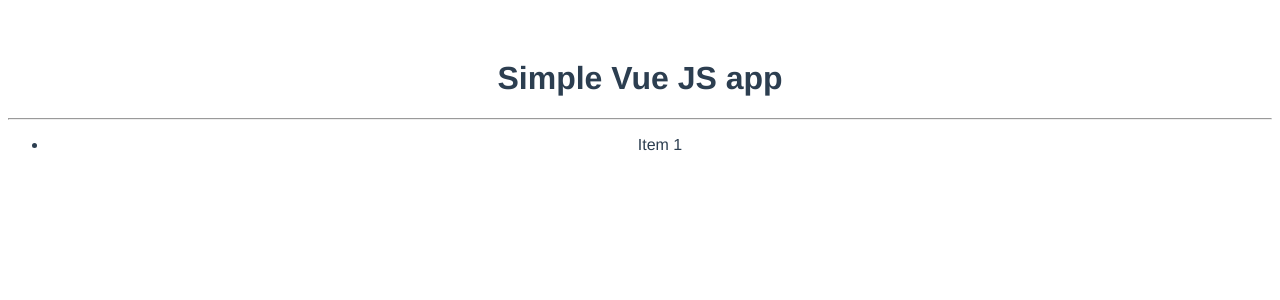
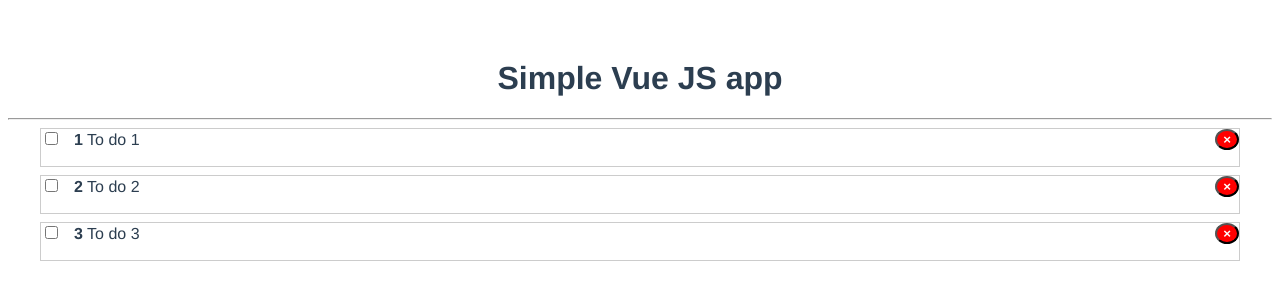
Before and after one commit to dennned/vue-js-simple-app, a Vue app: page /todos in a window 1280 px wide. Shown: the top 300 px of the page. Built offline with nearby package versions, Linux system fonts and the light colour scheme.

Commit message:
2nd component

```diff
--- a/src/App.vue
+++ b/src/App.vue
@@ -2,7 +2,9 @@
   <div id="app">
     <h1>Simple Vue JS app</h1>
     <hr/>
-    <TodoList/>
+    <TodoList
+      v-bind:todos="todos"
+    />
   </div>
 </template>
 
@@ -10,6 +12,15 @@
 import TodoList from '@/components/TodoList'
 export default {
   name: "App",
+  data(){
+    return {
+      todos: [
+        {id:1, title:'To do 1', completed: false},
+        {id:2, title:'To do 2', completed: false},
+        {id:3, title:'To do 3', completed: false}
+      ]
+    }
+  },
   components: {
     TodoList
   }
--- a/src/components/TodoItem.vue
+++ b/src/components/TodoItem.vue
@@ -1,3 +1,43 @@
 <template>
-    <li>Item 1</li>
+    <li>
+        <span v-bind:class="{done: todo.completed}">
+            <input type="checkbox" />
+            <strong>{{todo.id}}</strong>
+            {{todo.title}}
+        </span>
+        <button class="btn">&times;</button>
+    </li>
 </template>
+
+<script>
+    export default {
+        props: {
+            todo: {
+                type:Object,
+                required: true
+            }
+        }
+    }
+</script>
+
+<style scoped>
+    li {
+        border :1px solid #ccc;
+        display: flex;
+        justify-content: space-between;
+        margin: .5rem 2rem;
+        padding: 0 0 1rem 0;
+    }
+    .btn {
+        background: red;
+        color: #fff;
+        border-radius: 50%;
+        font-weight: bold;
+    }
+    input {
+        margin-right:1rem;
+    }
+    .done {
+        text-decoration: line-through;
+    }
+</style>
--- a/src/components/TodoList.vue
+++ b/src/components/TodoList.vue
@@ -1,7 +1,11 @@
 <template>
     <div>
         <ul>
-            <TodoItem/>
+            <TodoItem
+                v-for="todo in todos"
+                v-bind:key="todo.id"
+                v-bind:todo="todo"
+            />
         </ul>
     </div>
 </template>
@@ -9,8 +13,17 @@
 <script>
     import TodoItem from '@/components/TodoItem'
     export default {
+        props:['todos'],
         components: {
             TodoItem
         }
     }
 </script>
+
+<style scoped>
+    ul {
+        list-style: none;
+        margin: 0;
+        padding: 0;
+    }
+</style>
```
